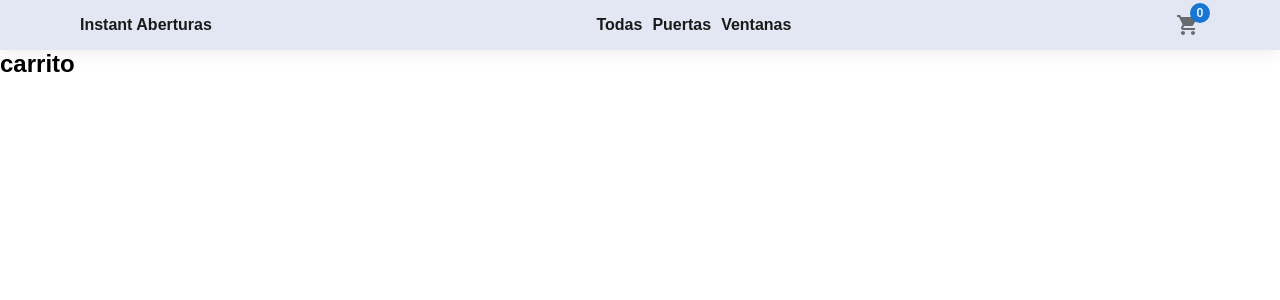
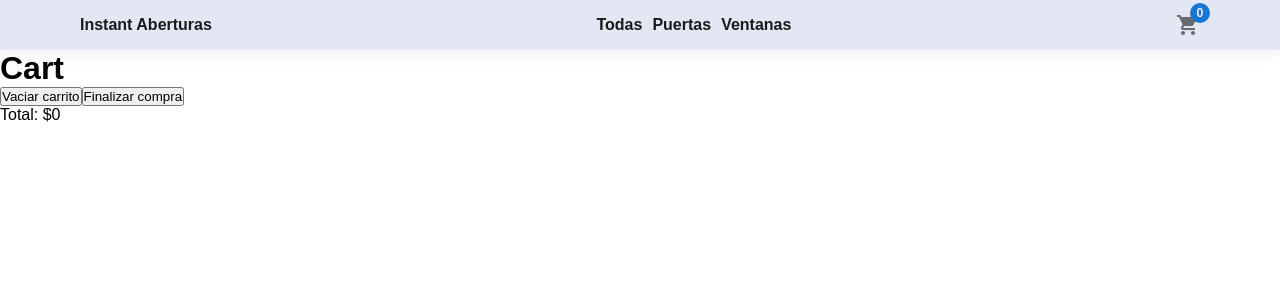
Before and after one commit to OmarReales/InstantAberturasE-commerce, a React (Vite) app: page /cart in a window 1280 px wide. Shown: the top 300 px of the page. Built offline with nearby package versions, Linux system fonts and the light colour scheme.

Commit message:
cart added

```diff
--- a/src/App.jsx
+++ b/src/App.jsx
@@ -2,9 +2,12 @@ import Navbar from "./components/layout/navbar/Navbar";
 import ItemDetailContainer from "./components/pages/itemDetail/ItemDetailContainer";
 import ItemListContainer from "./components/pages/itemListContainer/ItemListContainer/ItemListContainer";
 import { BrowserRouter, Routes, Route } from "react-router-dom";
+import { CartContextProvider } from "./context/CartContext";
+import CartContainer from "./components/pages/cart/CartContainer";
 function App() {
   return (
     <BrowserRouter>
+      <CartContextProvider>
         <Navbar />
         <Routes>
           <Route path={"/"} element={<ItemListContainer />} />
@@ -13,9 +16,10 @@ function App() {
             element={<ItemListContainer />}
           />
           <Route path={"/itemDetail/:id"} element={<ItemDetailContainer />} />
-        <Route path={"/cart"} element={<h2>carrito</h2>} />
+          <Route path={"/cart"} element={<CartContainer />} />
           <Route path={"*"} element={<h1>404 Not Found</h1>} />
         </Routes>
+      </CartContextProvider>
     </BrowserRouter>
   );
 }
--- a/src/components/common/cartWidget/CartWidget.jsx
+++ b/src/components/common/cartWidget/CartWidget.jsx
@@ -1,9 +1,17 @@
 import ShoppingCartIcon from "@mui/icons-material/ShoppingCart";
 import Badge from "@mui/material/Badge";
+import { useContext } from "react";
+import { CartContext } from "../../../context/CartContext";
 const CartWidget = () => {
+  const { getTotalItems } = useContext(CartContext);
   return (
     <div>
-      <Badge badgeContent={0} color="primary" max={10} showZero={true}>
+      <Badge
+        badgeContent={getTotalItems()}
+        color="primary"
+        max={10}
+        showZero={true}
+      >
         <ShoppingCartIcon color="action" />
       </Badge>
     </div>
--- /dev/null
+++ b/src/components/pages/cart/Cart.jsx
@@ -0,0 +1,23 @@
+export const Cart = ({ cart, clearCart, deleteFromCart, total }) => {
+  return (
+    <div>
+      <h1>Cart</h1>
+      {cart.map((product) => {
+        return (
+          <div key={product.id}>
+            <h2>{product.title}</h2>
+            <p>Cantidad: {product.quantity}</p>
+            <p>Precio: ${product.price}</p>
+            <p>Subtotal: ${product.price * product.quantity}</p>
+            <button onClick={() => deleteFromCart(product.id)}>Eliminar</button>
+          </div>
+        );
+      })}
+      <button onClick={clearCart}>Vaciar carrito</button>
+      <button>Finalizar compra</button>
+      <p>Total: ${total}</p>
+    </div>
+  );
+};
+
+export default Cart;
--- /dev/null
+++ b/src/components/pages/cart/CartContainer.jsx
@@ -0,0 +1,20 @@
+import { useContext } from "react";
+import { Cart } from "./Cart";
+import { CartContext } from "../../../context/CartContext";
+
+const CartContainer = () => {
+  const { cart, clearCart, deleteFromCart, getTotalPrice } =
+    useContext(CartContext);
+  let total = getTotalPrice();
+
+  return (
+    <Cart
+      cart={cart}
+      clearCart={clearCart}
+      deleteFromCart={deleteFromCart}
+      total={total}
+    />
+  );
+};
+
+export default CartContainer;
--- a/src/components/pages/itemDetail/ItemDetailContainer.jsx
+++ b/src/components/pages/itemDetail/ItemDetailContainer.jsx
@@ -1,10 +1,11 @@
 import ItemDetail from "./ItemDetail";
-import { useState, useEffect } from "react";
+import { useState, useEffect, useContext } from "react";
 import { products } from "../../../productsMock";
 import { useParams } from "react-router-dom";
-
+import { CartContext } from "../../../context/CartContext";
 const ItemDetailContainer = () => {
   const [item, setItem] = useState({});
+  const { addToCart } = useContext(CartContext);
 
   const { id } = useParams();
 
@@ -18,7 +19,7 @@ const ItemDetailContainer = () => {
   const onAdd = (quantity) => {
     console.log(`Agregaste ${quantity} productos al carrito`);
     let productsForCart = { ...item, quantity };
-    console.log(productsForCart);
+    addToCart(productsForCart);
   };
 
   return <ItemDetail item={item} onAdd={onAdd} />;
--- /dev/null
+++ b/src/context/CartContext.jsx
@@ -0,0 +1,37 @@
+import { useState, createContext } from "react";
+
+export const CartContext = createContext();
+
+export const CartContextProvider = ({ children }) => {
+  const [cart, setCart] = useState([]);
+
+  const addToCart = (products) => {
+    setCart([...cart, products]);
+  };
+  const clearCart = () => {
+    setCart([]);
+  };
+  const deleteFromCart = (id) => {
+    setCart(cart.filter((product) => product.id !== id));
+  };
+  const getTotalPrice = () => {
+    return cart.reduce(
+      (acc, product) => acc + product.price * product.quantity,
+      0
+    );
+  };
+  const getTotalItems = () => {
+    return cart.reduce((acc, product) => acc + product.quantity, 0);
+  };
+
+  let data = {
+    cart,
+    addToCart,
+    clearCart,
+    deleteFromCart,
+    getTotalPrice,
+    getTotalItems,
+  };
+
+  return <CartContext.Provider value={data}>{children}</CartContext.Provider>;
+};
```
Lines whose indentation alone changed are shown as unchanged.
